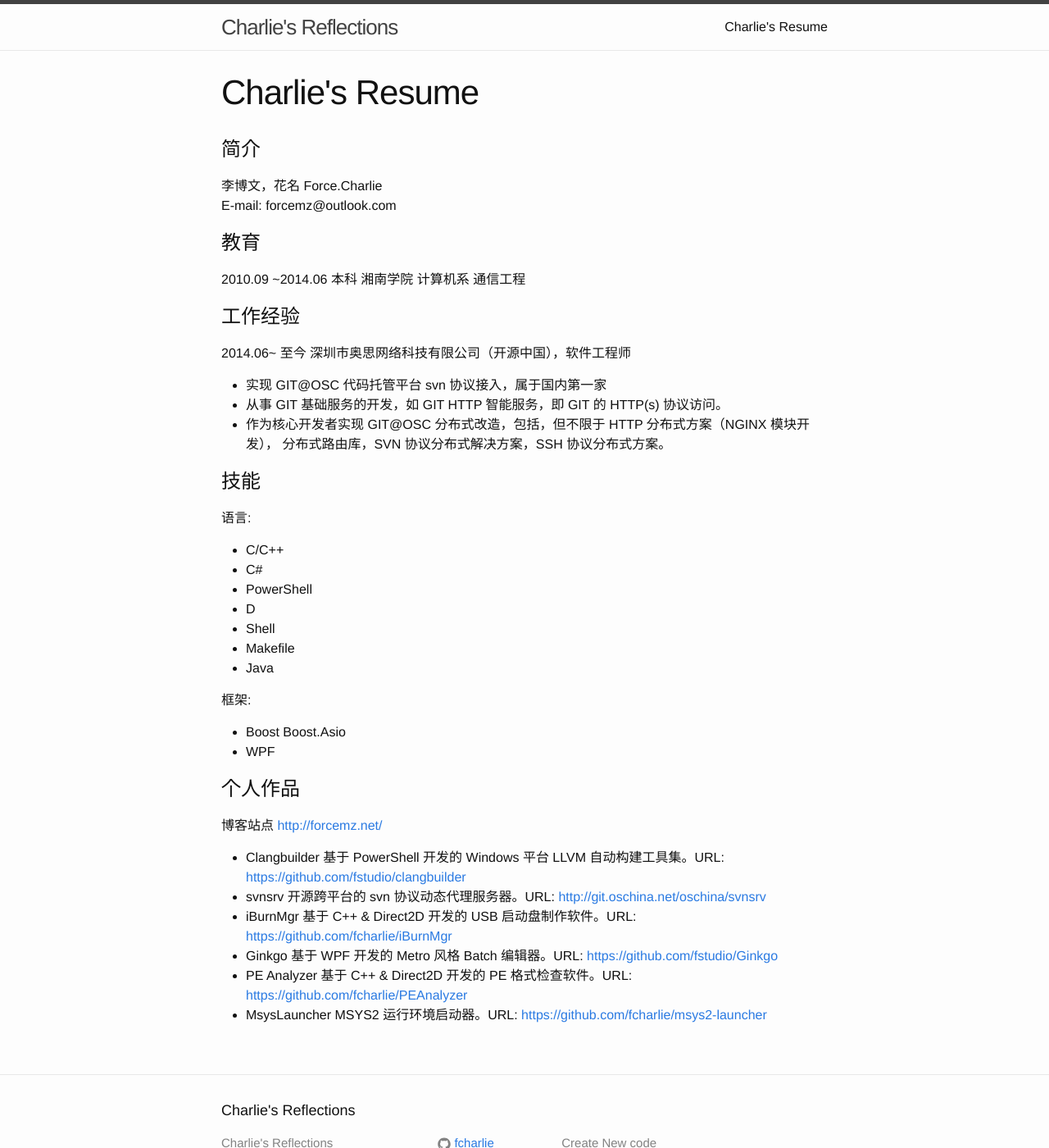
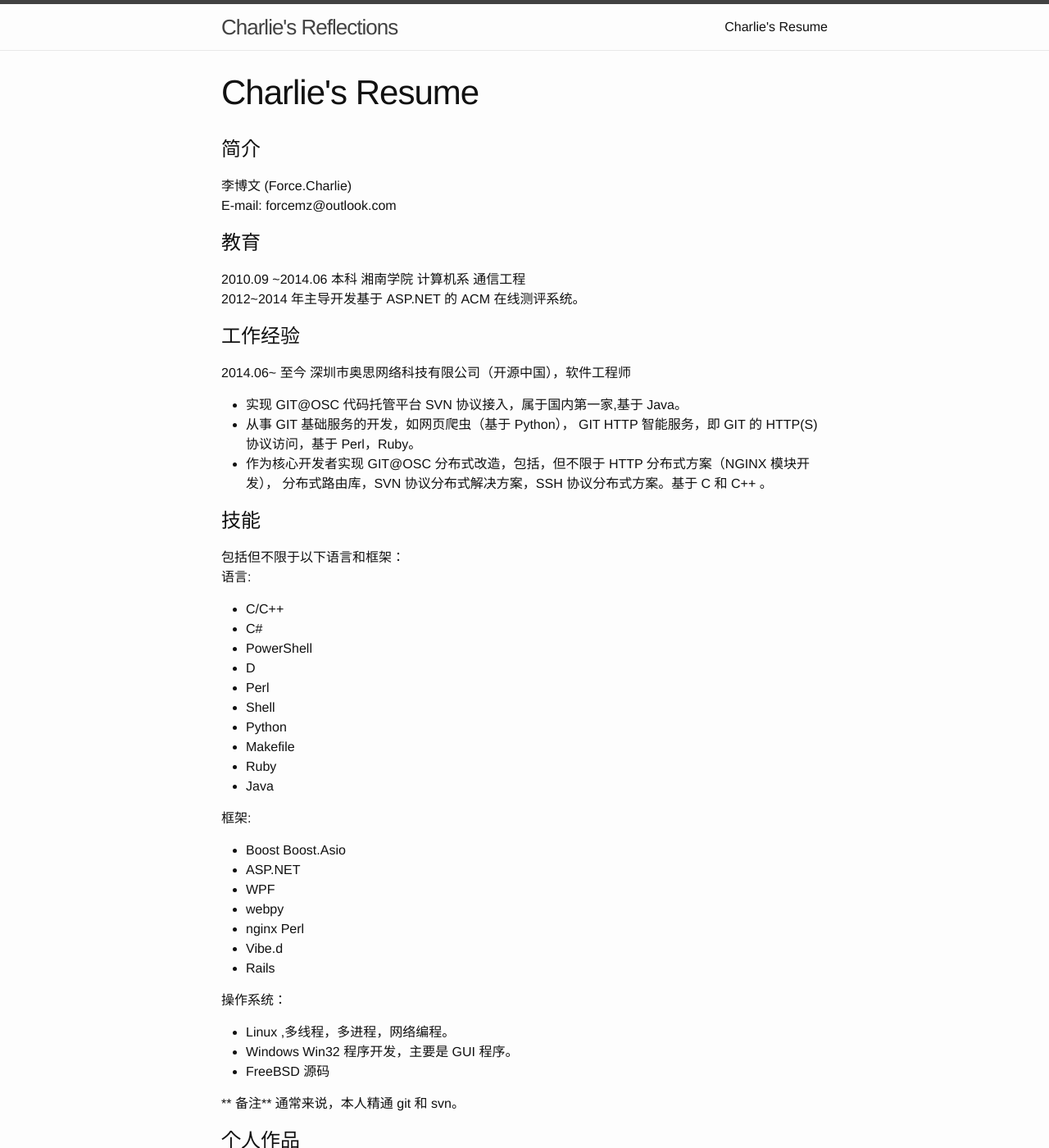
Before and after one commit to fcharlie/fcharlie.github.io, a Jekyll site: the page built from about.md, in a window 1280 px wide and 1400 px high. Shown: the whole window at 82% size. Built offline with Jekyll 4.4.1, drawn with Linux system fonts in a browser that asks for light colours; some of the changed text lies outside the part shown.

Commit message:
New Post

```diff
--- a/about.md
+++ b/about.md
@@ -6,33 +6,51 @@ permalink: /about/
 
 
 # 简介
-李博文，花名 Force.Charlie
+李博文 (Force.Charlie)
 E-mail: forcemz@outlook.com
 
 
 # 教育
 2010.09 ~2014.06 本科 湘南学院 计算机系 通信工程
+2012~2014 年主导开发基于 ASP.NET 的 ACM 在线测评系统。
 
 # 工作经验
 2014.06~ 至今 深圳市奥思网络科技有限公司（开源中国），软件工程师
-- 实现 GIT@OSC 代码托管平台 svn 协议接入，属于国内第一家
-- 从事 GIT 基础服务的开发，如 GIT HTTP 智能服务，即 GIT 的 HTTP(s) 协议访问。
+- 实现 GIT@OSC 代码托管平台 SVN 协议接入，属于国内第一家,基于 Java。
+- 从事 GIT 基础服务的开发，如网页爬虫（基于 Python）， GIT HTTP 智能服务，即 GIT 的 HTTP(S) 协议访问，基于 Perl，Ruby。
 - 作为核心开发者实现 GIT@OSC 分布式改造，包括，但不限于 HTTP 分布式方案（NGINX 模块开发），
-分布式路由库，SVN 协议分布式解决方案，SSH 协议分布式方案。
+分布式路由库，SVN 协议分布式解决方案，SSH 协议分布式方案。基于 C 和 C++ 。
 
 # 技能
+包括但不限于以下语言和框架：
 语言:
 - C/C++
 - C#
 - PowerShell
 - D
+- Perl
 - Shell
+- Python
 - Makefile
+- Ruby
 - Java
 
 框架:
 - Boost Boost.Asio
+- ASP.NET
 - WPF
+- webpy
+- nginx Perl
+- Vibe.d
+- Rails
+
+操作系统：
+- Linux ,多线程，多进程，网络编程。
+- Windows Win32 程序开发，主要是 GUI 程序。
+- FreeBSD 源码
+
+** 备注** 通常来说，本人精通 git 和 svn。
+
 
 # 个人作品
 博客站点 [http://forcemz.net/](http://forcemz.net/)
@@ -40,5 +58,6 @@ E-mail: forcemz@outlook.com
 - svnsrv 开源跨平台的 svn 协议动态代理服务器。URL: [http://git.oschina.net/oschina/svnsrv](http://git.oschina.net/oschina/svnsrv)
 - iBurnMgr 基于 C++ & Direct2D 开发的 USB 启动盘制作软件。URL: [https://github.com/fcharlie/iBurnMgr](https://github.com/fcharlie/iBurnMgr)
 - Ginkgo 基于 WPF 开发的 Metro 风格 Batch 编辑器。URL: [https://github.com/fstudio/Ginkgo](https://github.com/fstudio/Ginkgo)
+- whois Windows 平台 whois 实现。 URL: [http://git.oschina.net/ipvb/whois](http://git.oschina.net/ipvb/whois)
 - PE Analyzer 基于 C++ & Direct2D 开发的 PE 格式检查软件。URL: [https://github.com/fcharlie/PEAnalyzer](https://github.com/fcharlie/PEAnalyzer)
 - MsysLauncher MSYS2 运行环境启动器。URL: [https://github.com/fcharlie/msys2-launcher](https://github.com/fcharlie/msys2-launcher)
```
